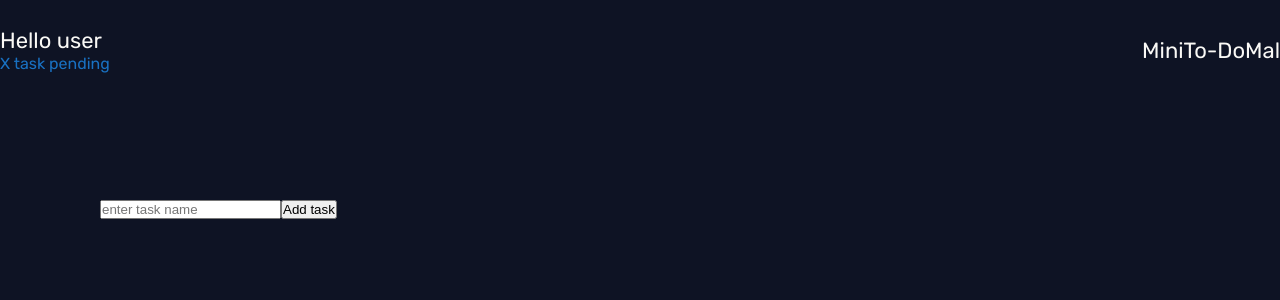
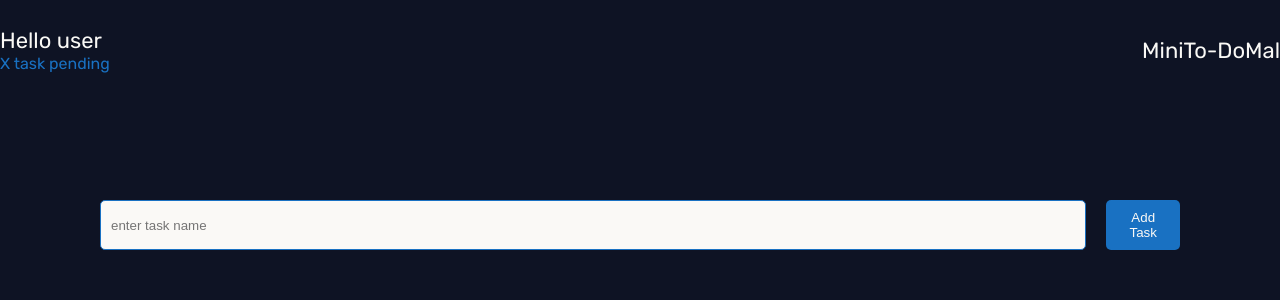
Before and after one commit to MrAghaei/MiniTo-DoMal, a React (Vite) app in the folder minitodomal/: page / in a window 1280 px wide. Shown: the top 300 px of the page. Built offline with nearby package versions, Linux system fonts and the light colour scheme.

Commit message:
[UPDATE] app styles

```diff
--- a/minitodomal/src/componenets/AddTask.jsx
+++ b/minitodomal/src/componenets/AddTask.jsx
@@ -1,13 +1,20 @@
+import '/src/styles/components/_btn.scss';
+import '/src/styles/components/_input.scss';
+import './AddTask.scss';
+
 function AddTask({ taskInput, handleInputChange, handleAddTask }) {
   return (
-    <div>
+    <div className={'add-task'}>
       <input
+        className={'input-main'}
         type={'text'}
         value={taskInput}
         onChange={handleInputChange}
         placeholder={'enter task name'}
       />
-      <button onClick={handleAddTask}>Add task</button>
+      <button className={'btn-main'} onClick={handleAddTask}>
+        Add Task
+      </button>
     </div>
   );
 }
--- /dev/null
+++ b/minitodomal/src/componenets/AddTask.scss
@@ -0,0 +1,5 @@
+
+.add-task{
+  display: flex;
+  gap: 1rem;
+}
--- a/minitodomal/src/componenets/TaskList.jsx
+++ b/minitodomal/src/componenets/TaskList.jsx
@@ -2,9 +2,9 @@ import './TaskList.scss';
 function TaskList({ tasks, handleDeleteTask }) {
   return (
     <div>
-      <ul>
+      <ul className={'task-list'}>
         {tasks.map((task, index) => (
-          <li key={index}>
+          <li className={'items'} key={index}>
             <div className={'delete'} onClick={() => handleDeleteTask(index)}>
               <svg
                 xmlns='http://www.w3.org/2000/svg'
--- a/minitodomal/src/componenets/TaskList.scss
+++ b/minitodomal/src/componenets/TaskList.scss
@@ -1,6 +1,23 @@
+@use 'src/styles/abstracts/colors' as *;
 .delete{
   width: 2rem;
   height: 2rem;
   display: inline-block;
 
 }
+.task-list{
+  list-style: none;
+  font-size: 1.8rem;
+
+}
+.items{
+  display: flex;
+  justify-content: start;
+  align-items: center;
+  width: 100%;
+  gap: 1rem;
+  padding: 8px;
+  margin: 8px 0;
+  border: 1px solid $primary-color;
+  border-radius: 4px;
+}
--- /dev/null
+++ b/minitodomal/src/styles/components/_btn.scss
@@ -0,0 +1,20 @@
+@use 'src/styles/abstracts/colors' as *;
+.btn-main{
+  padding: 10px;
+  background-color: $primary-color;
+  color: $main-white;
+  border: none;
+  border-radius: 5px;
+  cursor: pointer;
+  transition: background-color 0.3s ease;
+  &:hover {
+    background-color: #2980b9;
+  }
+  &:focus {
+    outline: none;
+    box-shadow: 0 0 0 3px rgba(52, 152, 219, 0.5); /* Adjust the color as needed */
+  }
+  &:active {
+    transform: translateY(1px); /* Add a subtle press effect */
+  }
+}
--- /dev/null
+++ b/minitodomal/src/styles/components/_input.scss
@@ -0,0 +1,16 @@
+@use 'src/styles/abstracts/colors' as *;
+.input-main {
+  width: 93%;
+  padding: 10px;
+  margin-right: 10px;
+  border: 1px solid $primary-color;
+  background-color: $main-white;
+  border-radius: 5px;
+  box-sizing: border-box; /* Ensure padding is included in the width */
+  transition: border-color 0.3s ease;
+  &:focus {
+    outline: none;
+    border-color: #3498db; /* Adjust the color as needed */
+    box-shadow: 0 0 0 3px rgba(52, 152, 219, 0.3); /* Add a subtle focus effect */
+  }
+}
```
